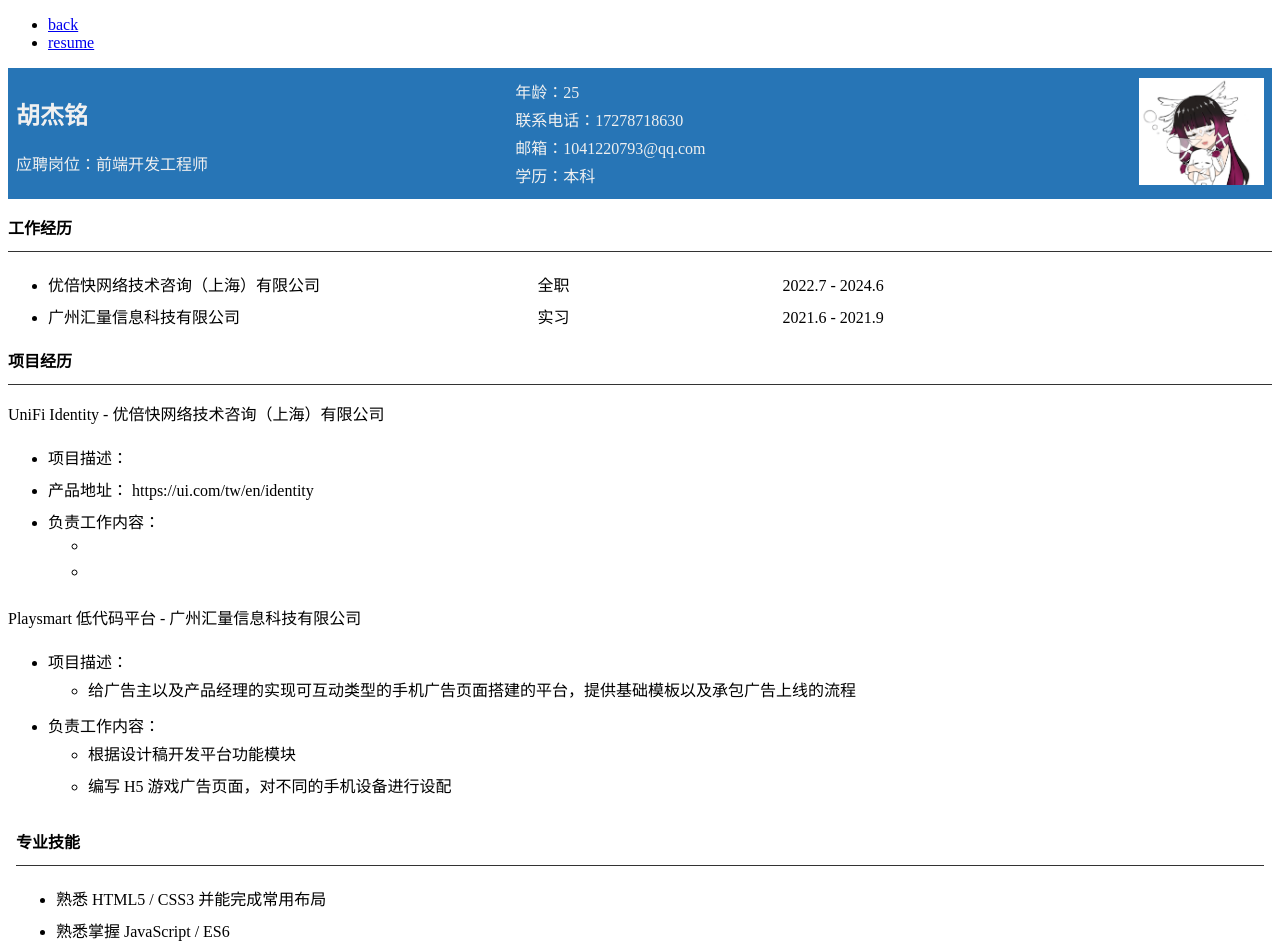
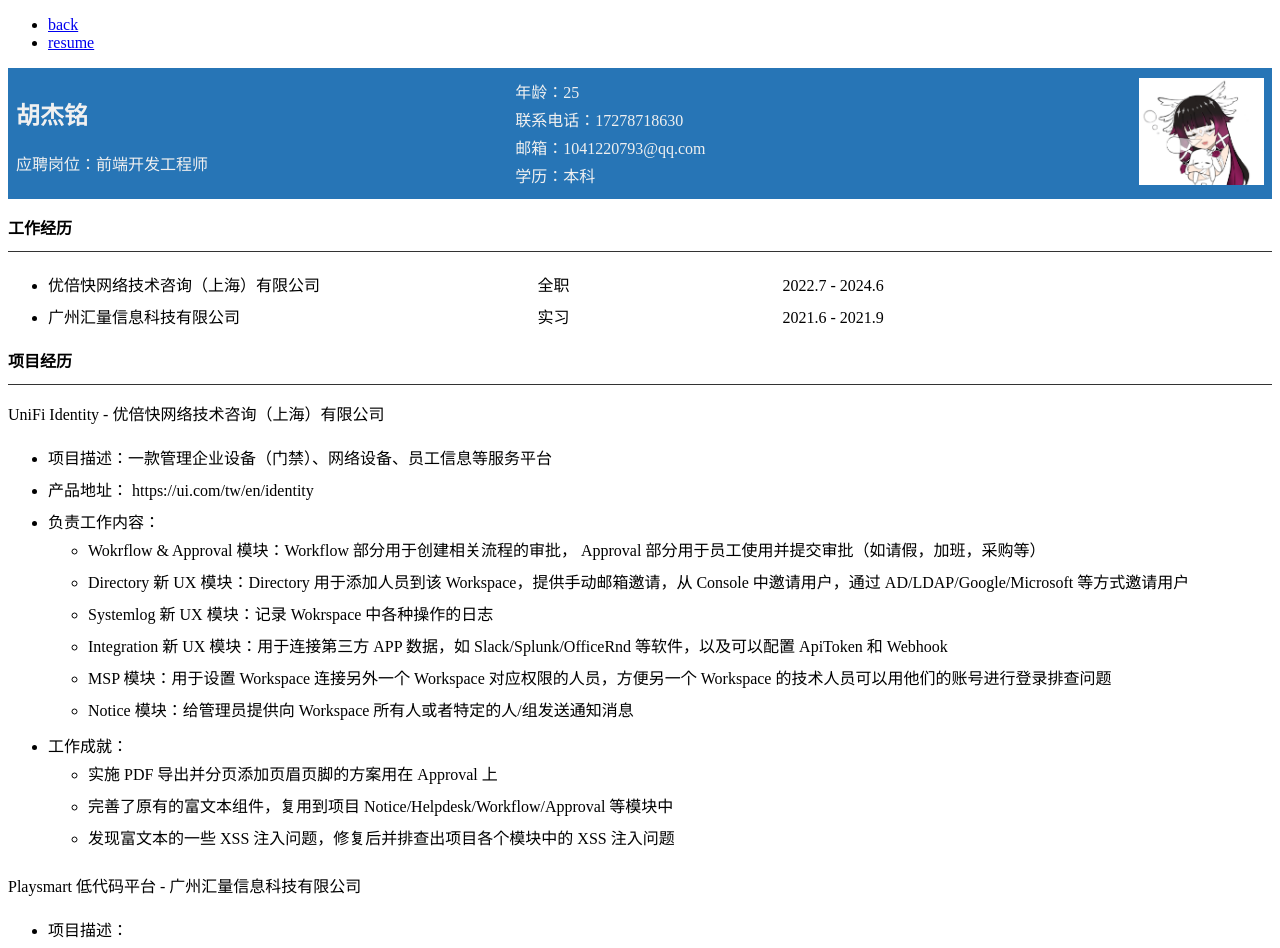
Before and after one commit to Asaki-M/qinghuann, a Nuxt app: page /resume in a window 1280 px wide. Shown: the top 948 px of the page. Built offline with nearby package versions, Linux system fonts and the light colour scheme.

Commit message:
update: finished my resume

```diff
--- a/pages/resume.vue
+++ b/pages/resume.vue
@@ -52,7 +52,7 @@
                 <p>UniFi Identity - 优倍快网络技术咨询（上海）有限公司</p>
                 <ul class="project_item_list_container">
                     <li>
-                        项目描述：
+                        项目描述：一款管理企业设备（门禁）、网络设备、员工信息等服务平台
                     </li>
                     <li>
                         产品地址： https://ui.com/tw/en/identity
@@ -60,8 +60,32 @@
                     <li>
                         <span> 负责工作内容：</span>
                         <ul>
-                            <li></li>
-                            <li></li>
+                            <li>
+                                Wokrflow & Approval 模块：Workflow 部分用于创建相关流程的审批， Approval 部分用于员工使用并提交审批（如请假，加班，采购等）
+                            </li>
+                            <li>
+                                Directory 新 UX 模块：Directory 用于添加人员到该 Workspace，提供手动邮箱邀请，从 Console 中邀请用户，通过 AD/LDAP/Google/Microsoft 等方式邀请用户
+                            </li>
+                            <li>
+                                Systemlog 新 UX 模块：记录 Wokrspace 中各种操作的日志
+                            </li>
+                            <li>
+                                Integration 新 UX 模块：用于连接第三方 APP 数据，如 Slack/Splunk/OfficeRnd 等软件，以及可以配置 ApiToken 和 Webhook
+                            </li>
+                            <li>
+                                MSP 模块：用于设置 Workspace 连接另外一个 Workspace 对应权限的人员，方便另一个 Workspace 的技术人员可以用他们的账号进行登录排查问题
+                            </li>
+                            <li>
+                                Notice 模块：给管理员提供向 Workspace 所有人或者特定的人/组发送通知消息
+                            </li>
+                        </ul>
+                    </li>
+                    <li>
+                        工作成就：
+                        <ul>
+                            <li>实施 PDF 导出并分页添加页眉页脚的方案用在 Approval 上</li>
+                            <li>完善了原有的富文本组件，复用到项目 Notice/Helpdesk/Workflow/Approval 等模块中</li>
+                            <li>发现富文本的一些 XSS 注入问题，修复后并排查出项目各个模块中的 XSS 注入问题</li>
                         </ul>
                     </li>
                 </ul>
```
